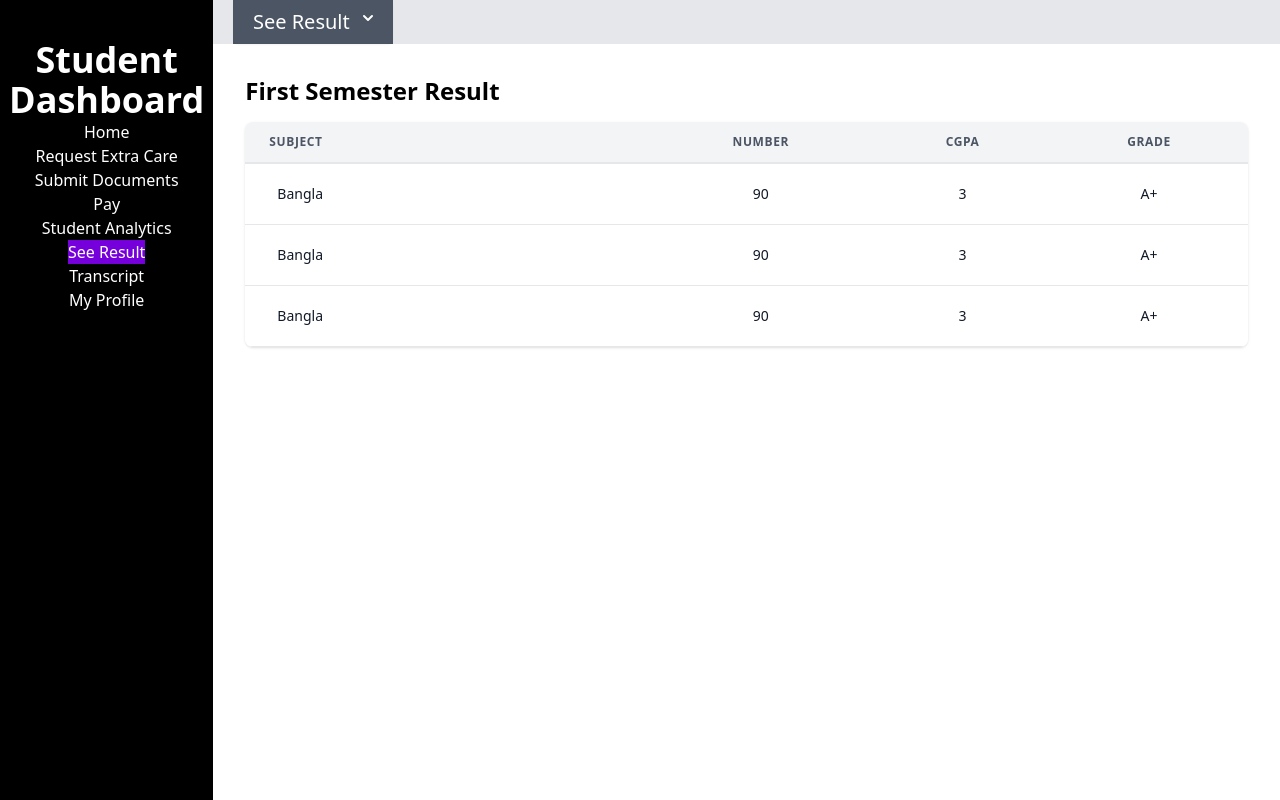
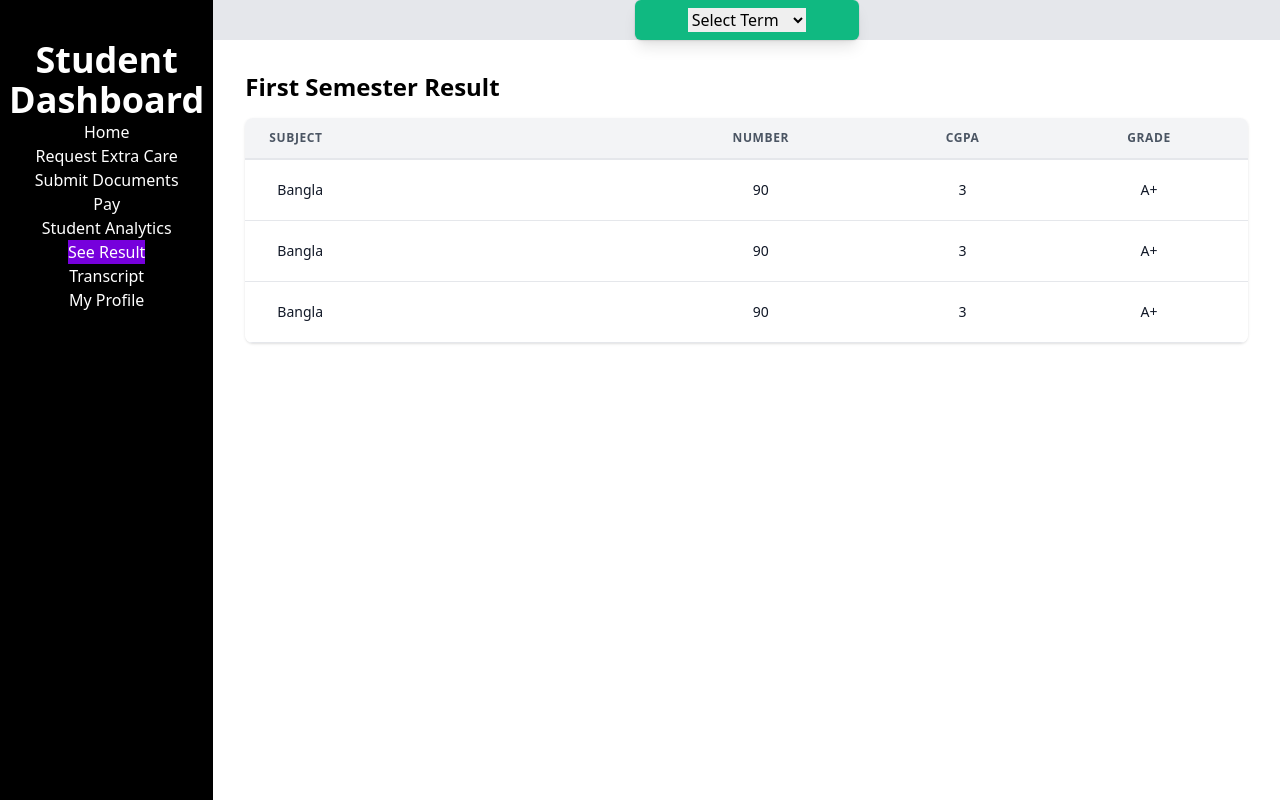
Before and after one commit to mrazadtamal/The-School-Network-Client, a React (Create React App) app: page /StudentDashboard/seeResult in a window 1280 px wide. Built offline with nearby package versions, Linux system fonts and the light colour scheme; no server answers.

Commit message:
result filtration selection menu added

```diff
--- a/src/App.js
+++ b/src/App.js
@@ -43,6 +43,7 @@ import ClassOneToTwo from "./Pages/Shared/ResultAdd/ClassOneToTwo";
 import ClassThreeAndFour from "./Pages/Shared/ResultAdd/ClassThreeAndFour";
 import ViewStudentsPerformance from "./Pages/Shared/ViewStudentsPerformance/ViewStudentsPerformance";
 import StudentProfile from "./Pages/StudentPanel/StudentProfile/StudentProfile";
+import SecondSemester from "./Pages/StudentPanel/StudentDashboard/SeeResult/SecondSemester";
 
 function App() {
   return (
@@ -177,6 +178,10 @@ function App() {
               path="/StudentDashboard/StudentProfile"
               element={<StudentProfile />}
             />
+            <Route
+              path="/StudentDashboard/secondSemester"
+              element={<SecondSemester />}
+            />
           </Route>
           {/* --------------------student route end-------------------------*/}
         </Routes>
--- /dev/null
+++ b/src/Pages/StudentPanel/StudentDashboard/SeeResult/SecondSemester.js
@@ -0,0 +1,7 @@
+import React from "react";
+
+const SecondSemester = () => {
+  return <div>Second Semester Result</div>;
+};
+
+export default SecondSemester;
--- a/src/Pages/StudentPanel/StudentDashboard/SeeResult/SeeResult.js
+++ b/src/Pages/StudentPanel/StudentDashboard/SeeResult/SeeResult.js
@@ -1,10 +1,12 @@
 import React, { useEffect, useState } from "react";
 import { useDispatch, useSelector } from "react-redux";
-import { Link } from "react-router-dom";
 import { GetResult } from "../../../../SchoolRedux/StudentSlice";
+import useFirebase from "../../../Shared/Authentication/Authentication";
 
 const SeeResult = () => {
   const [show, setShow] = useState(false);
+  const { user } = useFirebase();
+  console.log(user);
 
   const dispatch = useDispatch();
 
@@ -22,10 +24,15 @@ const SeeResult = () => {
 
   const studentResults = useSelector((state) => state.studentStore.results);
   console.log(studentResults);
+
+  // selected semester
+
+  const [semester, setSemester] = useState("");
+  console.log(semester);
   return (
     <div className="h-full w-full ">
-      <div className=" bg-gray-200 text-white  ">
-        <div className="w-40 bg-gray-600 ml-5 top-10 left-16 ">
+      <div className=" bg-gray-200 text-black  ">
+        {/* <div className="w-40 bg-gray-600 ml-5 top-10 left-16 ">
           <button
             onClick={handleClick}
             type="button"
@@ -46,19 +53,25 @@ const SeeResult = () => {
               />
             </svg>
           </button>
-        </div>
-
-        {show && (
-          <div className=" z-50 absolute    mt-2 w-56 rounded-md shadow-lg bg-white ring-1 ring-black ring-opacity-5 focus:outline-none">
-            <div className="py-1" role="none">
-              <Link
+        </div> */}
+        <div className="w-56 mx-auto rounded-md shadow-lg bg-emerald-500 ring-1 ring-black ring-opacity-5 focus:outline-none">
+          <div className="rounded-md" role="none">
+            <div className="text-center px-3 py-2">
+              <select name="term" onChange={(e) => setSemester(e.target.value)}>
+                <option value="">Select Term</option>
+                <option value="First-Term">First Term</option>
+                <option value="Second-Term">Second Term</option>
+                <option value="Third-Term">Third Term</option>
+              </select>
+            </div>
+            {/* <Link
                 to="/firstSemester"
                 className="text-gray-700 block px-4 py-2 text-sm"
               >
                 First Semester
               </Link>
               <Link
-                to="/secondSemester"
+                to="/StudentDashboard/secondSemester"
                 className="text-gray-700 block px-4 py-2 text-sm"
               >
                 Second Semester
@@ -68,10 +81,9 @@ const SeeResult = () => {
                 className="text-gray-700 block px-4 py-2 text-sm"
               >
                 Last Semester
-              </Link>
-            </div>
+              </Link> */}
           </div>
-        )}
+        </div>
       </div>
 
       {/* result */}
--- a/src/SchoolRedux/StudentSlice.js
+++ b/src/SchoolRedux/StudentSlice.js
@@ -39,6 +39,8 @@ export const RequestExtraCare = createAsyncThunk(
   }
 );
 
+// get data from the database according to email
+
 export const StudentReducer = createSlice({
   name: "Student",
   initialState: {
```
